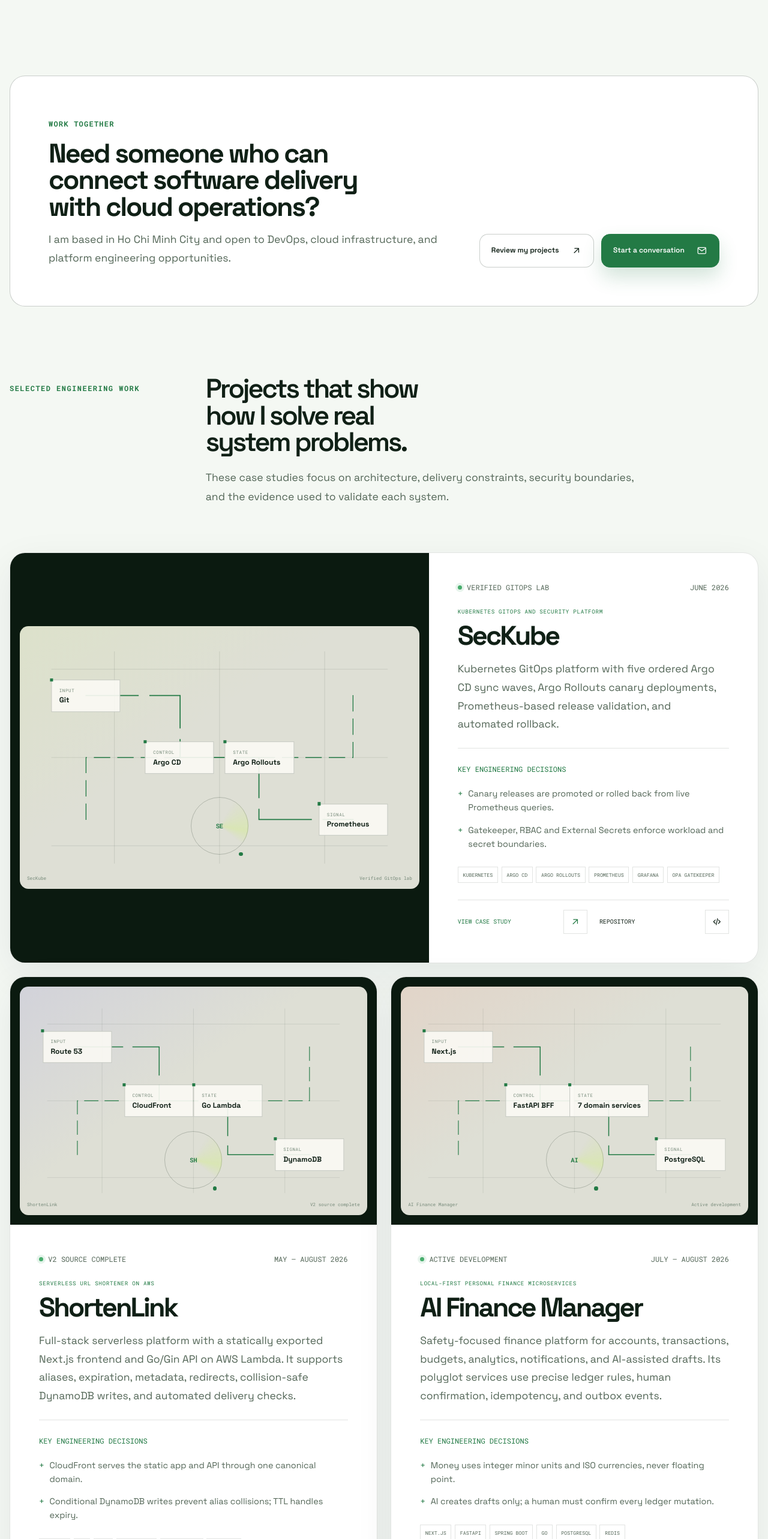
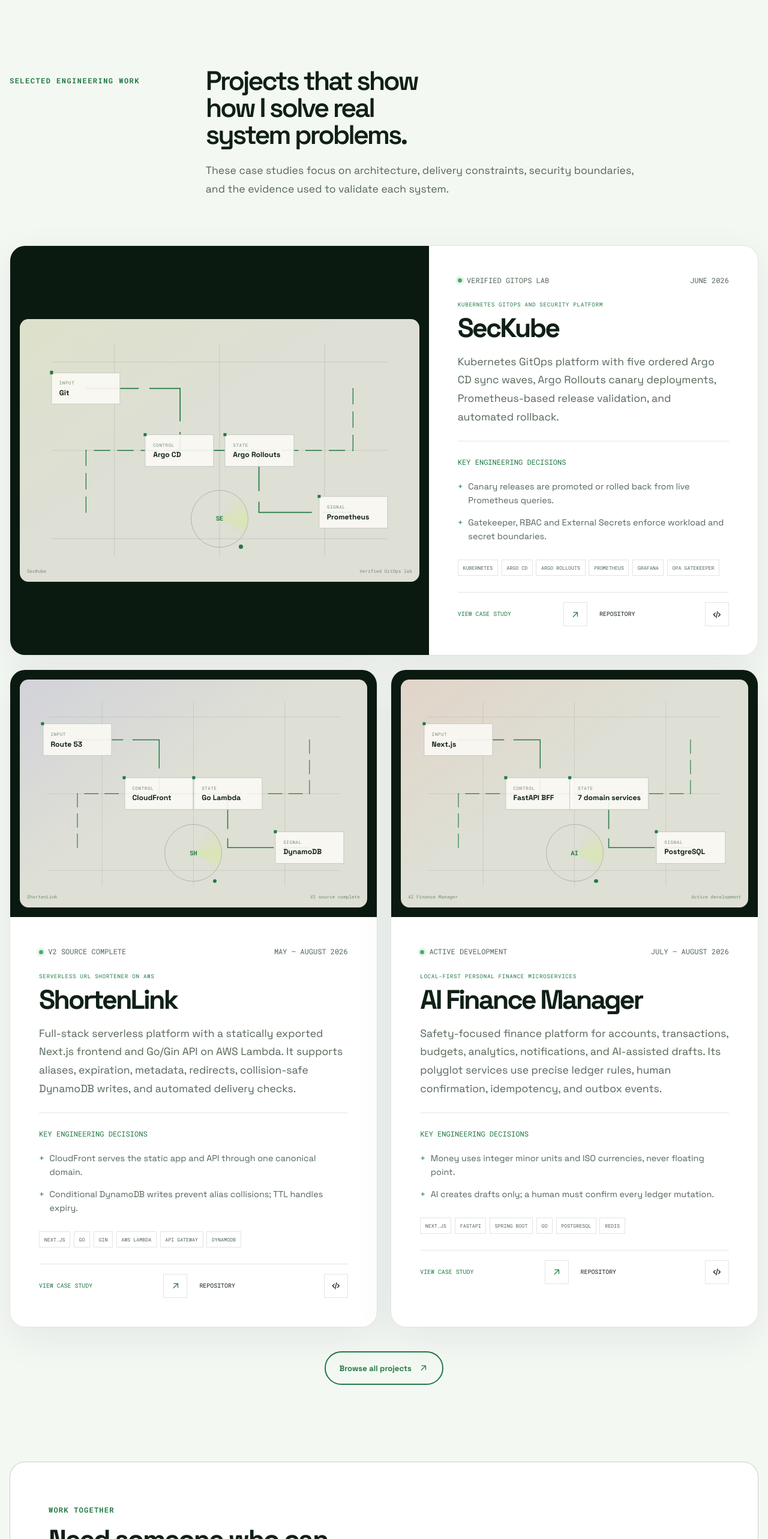
Before and after one commit to TrieuNguyenPhu/portfolio, a Next.js app: page / in a window 1280 px wide. Shown: the part 2600-5166 px from the top of the page at 60% size. Built offline with nearby package versions, Linux system fonts and the light colour scheme.

Commit message:
layout: place homepage cta after projects

```diff
--- a/app/page.tsx
+++ b/app/page.tsx
@@ -62,16 +62,16 @@
 
       <section className="folio-writing" data-reveal><div><span>{t.writingLabel}</span><h2>{t.writingTitle}</h2><p>{t.writingText}</p></div><Link href={`/blog/${post.slug}`}><div className="blog-meta"><time dateTime={post.publishedAt}>{post.displayDate[language]}</time><span>{post.readingTime[language]}</span></div><h3>{post.title[language]}</h3><strong>{t.read}<UiIcon name="arrow" /></strong></Link></section>
 
-      <section className="portfolio-cta" aria-labelledby="home-contact-title" data-reveal>
-        <div><span>{t.contactLabel}</span><h2 id="home-contact-title">{t.contactTitle}</h2><p>{t.contactText}</p></div>
-        <div className="portfolio-cta__actions"><Link className="button button--ghost" href="/projects">{t.contactProjects}<UiIcon name="arrow" /></Link><a className="button button--primary" href="mailto:nguyentrieu080604@gmail.com">{t.contactAction}<UiIcon name="mail" /></a></div>
-      </section>
-
       <section className="project-showcase" id="case-studies">
         <header className="folio-section-heading" data-reveal><span>{t.projectsLabel}</span><div><h2>{t.projectsTitle}</h2><p>{t.projectsText}</p></div></header>
         <div className="featured-project-grid">{projects.slice(0, 3).map((project, index) => <article className="featured-project-card" key={project.slug} data-reveal data-reveal-delay={String(index)}><div className="featured-project-visual"><ProjectArchitecture project={project} variant={index} language={language} /></div><div className="featured-project-copy"><div className="project-kicker"><span>{project.stage[language]}</span><time>{project.date[language]}</time></div><p className="project-type">{project.type[language]}</p><h3><Link href={`/projects/${project.slug}`}>{project.title}</Link></h3><p>{project.summary[language]}</p><div className="featured-evidence"><span>{t.evidence}</span><ul>{project.highlights.slice(0, 2).map((item) => <li key={item.en}>{item[language]}</li>)}</ul></div><ul className="tags" aria-label={`${project.title} ${t.stack}`}>{project.stack.slice(0, 6).map((item) => <li key={item}>{item}</li>)}</ul><div className="project-actions"><Link className="case-link case-link--primary" href={`/projects/${project.slug}`}>{t.caseStudy}<span><UiIcon name="arrow" /></span></Link><a className="case-link" href={project.href} target="_blank" rel="noopener noreferrer">{t.repository}<span><UiIcon name="code" /></span></a></div></div></article>)}</div>
         <Link className="folio-outline-link" href="/projects">{t.allProjects}<UiIcon name="arrow" /></Link>
       </section>
+
+      <section className="portfolio-cta" aria-labelledby="home-contact-title" data-reveal>
+        <div><span>{t.contactLabel}</span><h2 id="home-contact-title">{t.contactTitle}</h2><p>{t.contactText}</p></div>
+        <div className="portfolio-cta__actions"><Link className="button button--ghost" href="/projects">{t.contactProjects}<UiIcon name="arrow" /></Link><a className="button button--primary" href="mailto:nguyentrieu080604@gmail.com">{t.contactAction}<UiIcon name="mail" /></a></div>
+      </section>
     </div></main>
   );
 }
```
